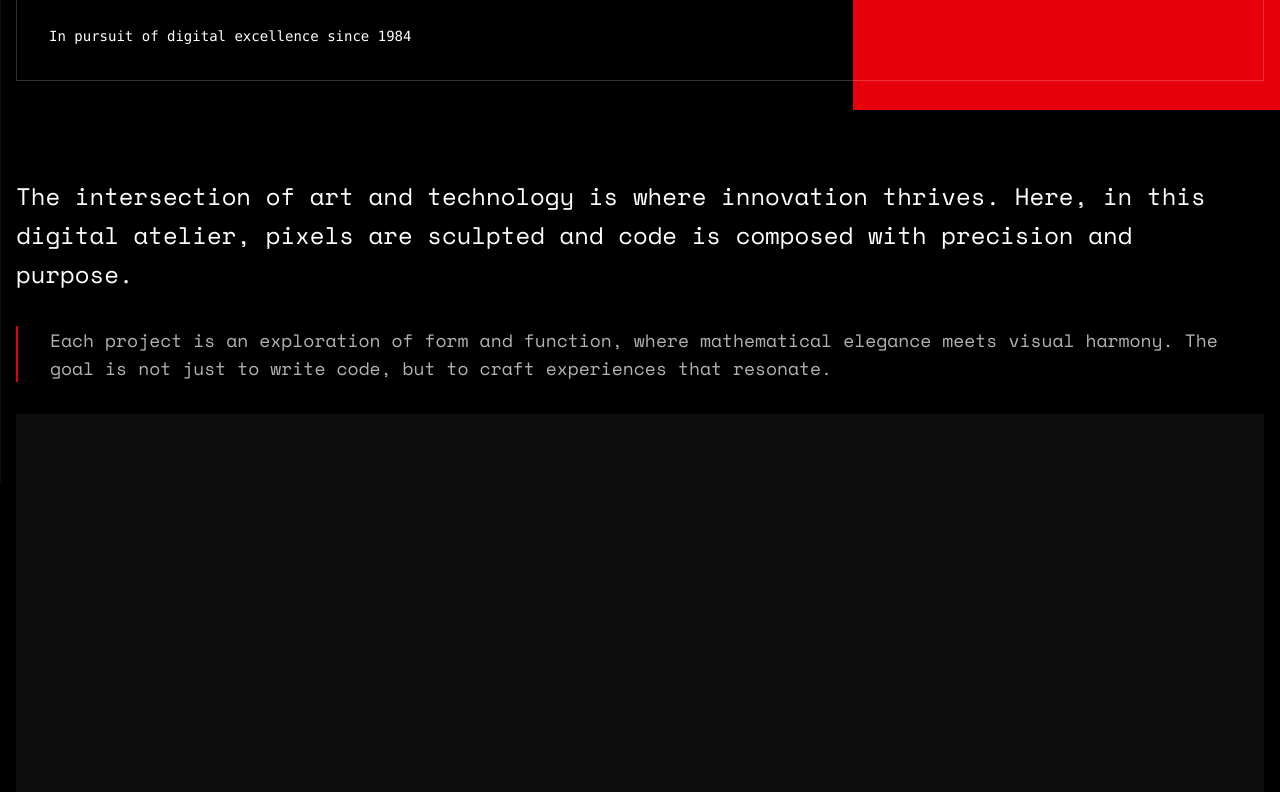
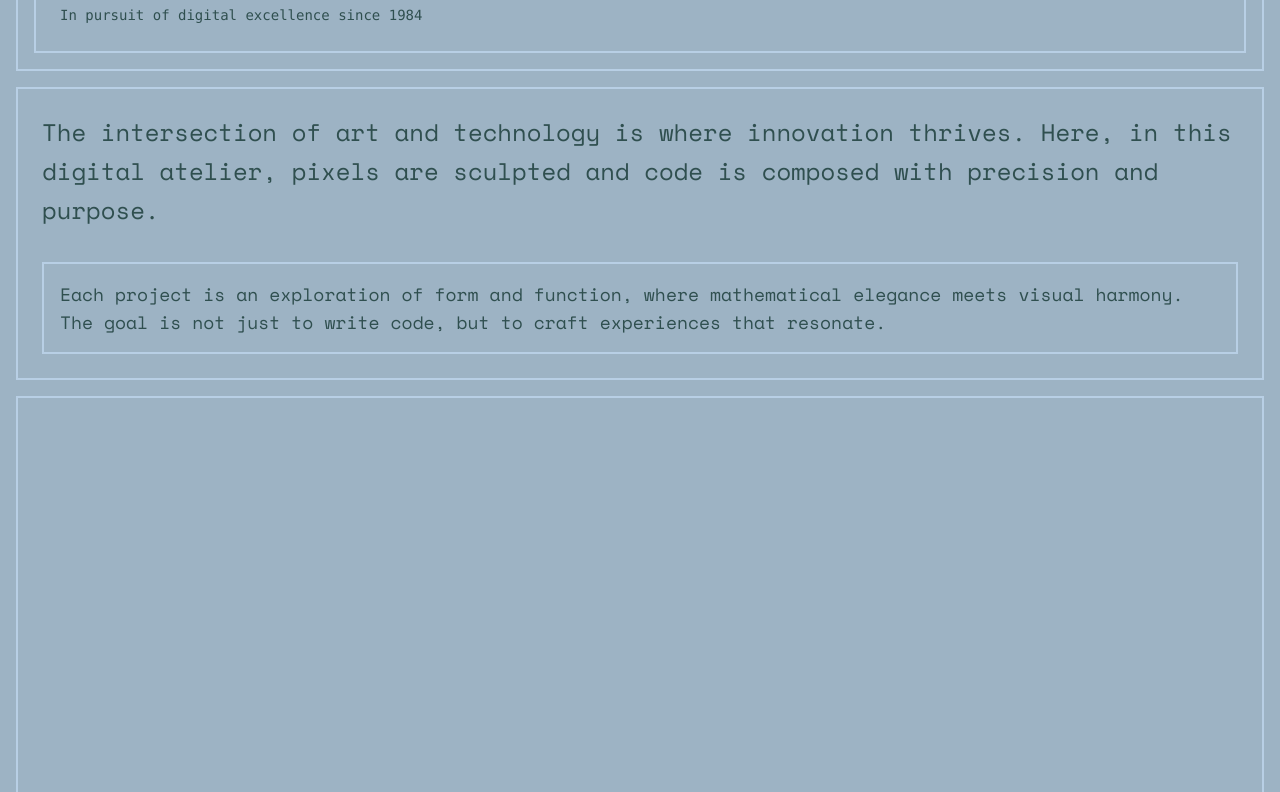
Before and after one commit to yuvadm/yuv.al, an Astro site: page / in a window 1280 px wide. Shown: the part 317-1109 px from the top of the page. Built offline with nearby package versions, Linux system fonts and the light colour scheme; Astro itself is replaced by a stand-in of ours.

Commit message:
Nice colors

```diff
--- a/src/layouts/Layout.astro
+++ b/src/layouts/Layout.astro
@@ -18,12 +18,8 @@ const { title = "Yuval Adam" } = Astro.props;
 		<link rel="stylesheet" href="https://fonts.googleapis.com/css2?family=Space+Mono:wght@400;700&display=swap">
 		<title>{title}</title>
 	</head>
-	<body class="bg-black text-white">
-		<div class="fixed top-0 left-0 w-full h-full grid grid-cols-[1fr,2fr] md:grid-cols-[1fr,1fr,2fr] opacity-5">
-			{Array(6).fill(0).map(() => (
-				<div class="border-l border-white h-full"></div>
-			))}
-		</div>
+	<body class="bg-[#9DB3C4] text-slate-900">
+		<div class="fixed top-0 left-0 w-full h-2 bg-[#B8CFE5] border-b border-[#4A6B8C]"></div>
 		<slot />
 	</body>
 </html>
@@ -35,6 +31,14 @@ const { title = "Yuval Adam" } = Astro.props;
 
 	html {
 		font-family: 'Space Mono', monospace;
+	}
+
+	.cde-panel {
+		@apply bg-[#9DB3C4] border-t-2 border-l-2 border-[#B8CFE5] border-b-2 border-r-2 border-[#4A6B8C];
+	}
+
+	.cde-panel-inset {
+		@apply bg-[#9DB3C4] border-t-2 border-l-2 border-[#4A6B8C] border-b-2 border-r-2 border-[#B8CFE5];
 	}
 
 	@keyframes slideIn {
--- a/src/pages/index.astro
+++ b/src/pages/index.astro
@@ -3,44 +3,37 @@ import Layout from '../layouts/Layout.astro';
 ---
 
 <Layout>
-	<div class="relative min-h-screen">
-		<!-- Red square accent -->
-		<div class="absolute top-0 right-0 w-1/3 aspect-square bg-red-600 -z-10"></div>
-
-		<main class="container mx-auto px-4 min-h-screen grid grid-cols-12 gap-4">
-			<!-- Left margin area -->
-			<div class="hidden md:block col-span-1 border-l border-white/20 h-screen"></div>
-
-			<!-- Main content area -->
-			<div class="col-span-12 md:col-span-10 py-12">
-				<div class="space-y-24">
-					<!-- Header section -->
+	<div class="relative min-h-screen p-4">
+		<main class="container mx-auto">
+			<!-- Header panel -->
+			<div class="cde-panel p-4 mb-4">
 				<div class="grid grid-cols-1 md:grid-cols-2 gap-8 items-center">
 					<div class="slide-in [animation-delay:0.2s] opacity-0">
-							<p class="text-xs tracking-[0.5em] text-white/60 pl-1">DIGITAL CRAFTSMAN</p>
+						<p class="text-xs tracking-[0.5em] text-[#5D3A1A] font-bold pl-1">DIGITAL CRAFTSMAN</p>
 						<h1 class="text-[8vw] md:text-[6vw] font-bold leading-none mt-2">
 							YUVAL<br/>
-								<span class="text-red-600">ADAM</span>
+							<span class="text-[#A0522D]">ADAM</span>
 						</h1>
 					</div>
 					<div class="slide-in [animation-delay:0.4s] opacity-0">
-							<div class="border border-white/20 p-8">
-								<p class="font-mono text-sm leading-relaxed">
+						<div class="cde-panel-inset p-6">
+							<p class="font-mono text-sm leading-relaxed text-[#2F4F4F]">
 								In pursuit of digital excellence since 1984
 							</p>
 						</div>
 					</div>
 				</div>
+			</div>
 
-					<!-- Content section -->
-					<div class="grid grid-cols-12 gap-8">
-						<div class="col-span-12 md:col-span-8 slide-in [animation-delay:0.6s] opacity-0">
-							<div class="space-y-8">
-								<p class="text-2xl font-light leading-relaxed">
+			<!-- Content panels -->
+			<div class="grid grid-cols-12 gap-4">
+				<div class="col-span-12 md:col-span-8">
+					<div class="cde-panel p-6 space-y-8 slide-in [animation-delay:0.6s] opacity-0">
+						<p class="text-2xl font-light leading-relaxed text-[#2F4F4F]">
 							The intersection of art and technology is where innovation thrives. Here, in this digital atelier, pixels are sculpted and code is composed with precision and purpose.
 						</p>
-								<div class="pl-8 border-l-2 border-red-600">
-									<p class="text-lg text-white/70">
+						<div class="cde-panel-inset p-4">
+							<p class="text-lg text-[#2F4F4F]">
 								Each project is an exploration of form and function, where mathematical elegance meets visual harmony. The goal is not just to write code, but to craft experiences that resonate.
 							</p>
 						</div>
@@ -48,12 +41,12 @@ import Layout from '../layouts/Layout.astro';
 				</div>
 
 				<div class="col-span-12 md:col-span-4 slide-in [animation-delay:0.8s] opacity-0">
-							<div class="aspect-square bg-white/5 p-8 flex items-end">
+					<div class="cde-panel aspect-square p-6 flex items-end bg-[#B96D3C]">
 						<a
 							href="https://github.com/yuvadm"
 							target="_blank"
 							rel="noopener noreferrer"
-									class="text-sm tracking-widest hover:text-red-600 transition-colors duration-300"
+							class="text-sm tracking-widest text-white hover:text-[#E8D0A9] transition-colors duration-300"
 						>
 							GITHUB/YUVADM →
 						</a>
@@ -61,17 +54,12 @@ import Layout from '../layouts/Layout.astro';
 				</div>
 			</div>
 
-					<!-- Footer section -->
-					<div class="border-t border-white/20 pt-8 slide-in [animation-delay:1s] opacity-0">
-						<p class="text-xs tracking-widest text-white/40">
+			<!-- Footer panel -->
+			<div class="cde-panel-inset mt-4 p-4 slide-in [animation-delay:1s] opacity-0">
+				<p class="text-xs tracking-widest text-[#2F4F4F]">
 					ESTABLISHED 2025 • CRAFTED WITH PURPOSE
 				</p>
 			</div>
-				</div>
-			</div>
-
-			<!-- Right margin area -->
-			<div class="hidden md:block col-span-1 border-r border-white/20 h-screen"></div>
 		</main>
 	</div>
 </Layout>
```
Lines whose indentation alone changed are shown as unchanged.
